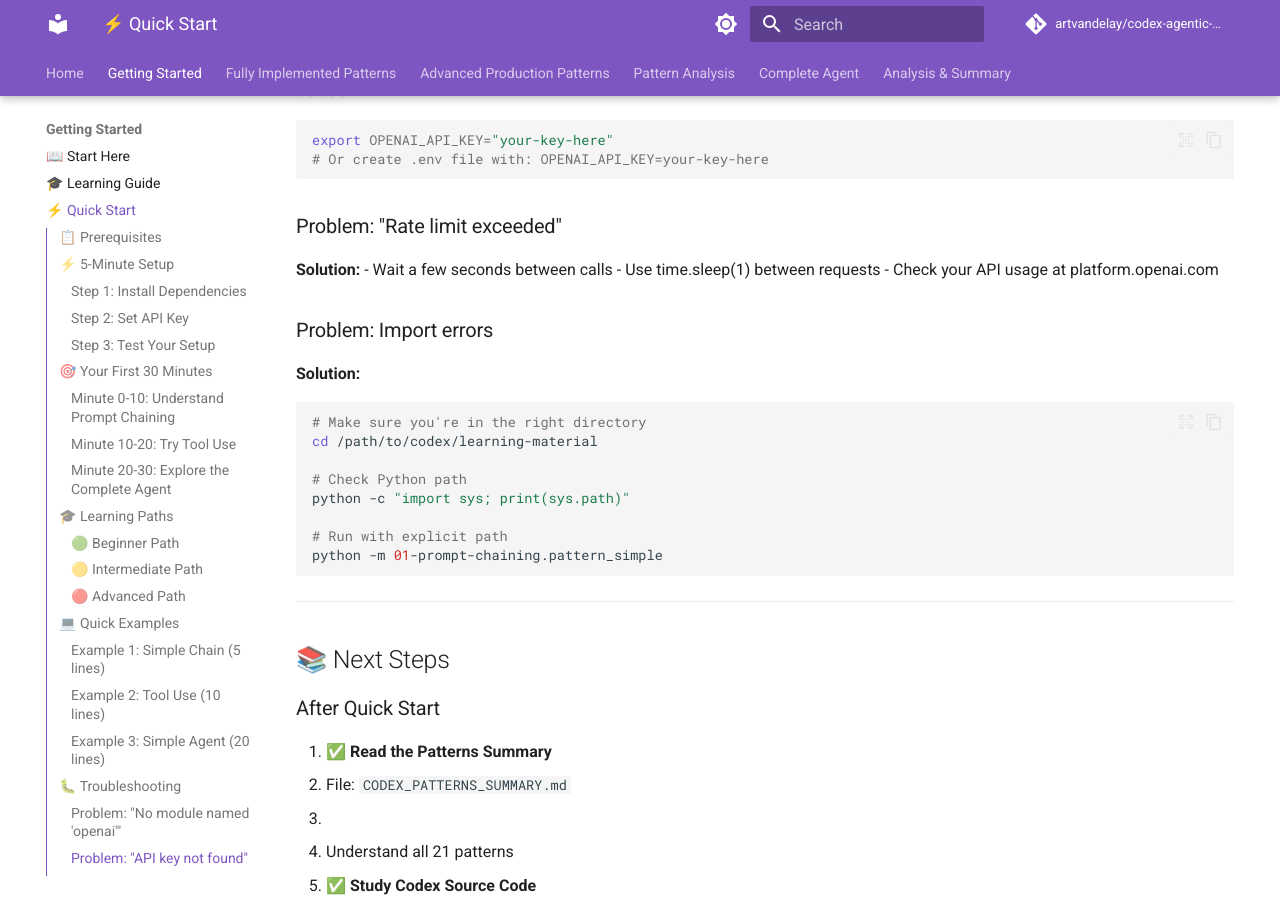
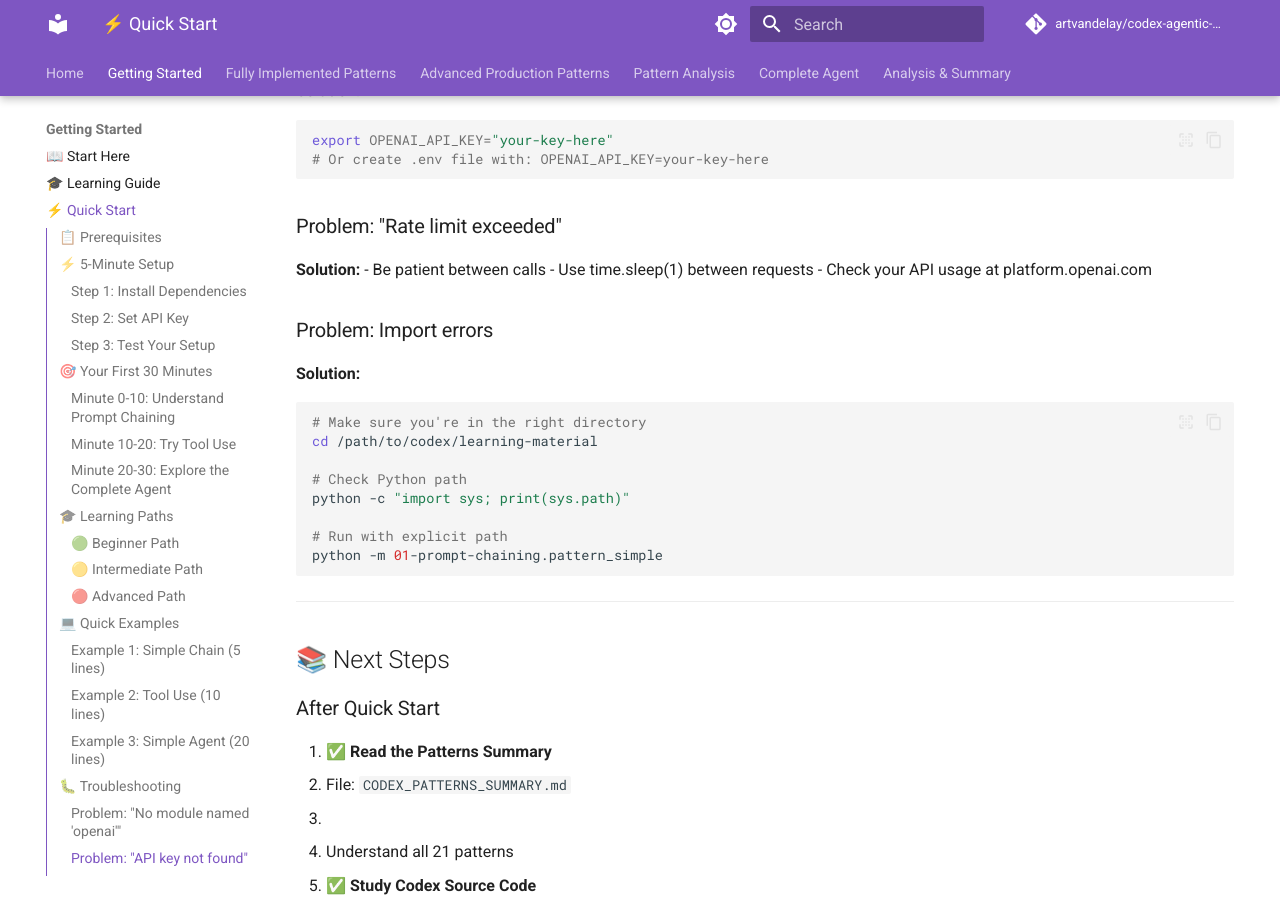
Before and after one commit to artvandelay/codex-agentic-patterns, an MkDocs documentation site: the page built from docs/learning-material/QUICKSTART.md, in a window 1280 px wide and 900 px high, scrolled down 4733 px. Built offline with MkDocs 1.6.1 and Material for MkDocs 9.7.7, drawn with Linux system fonts in a browser that asks for light colours; comment, search, counter and statistics services are not loaded; some of the changed text lies outside the part shown.

Commit message:
Clean QUICKSTART.md: Remove all 8 time references
Removed:
- 'in 10 minutes' → 'quickly' from header
- 'Wait a few seconds' → 'Be patient' in troubleshooting
- Entire learning timeline section (1 week to 2-3 months)
- Keep motivational quote but remove time pressure

File 8/16 complete - halfway there!

```diff
--- a/docs/learning-material/QUICKSTART.md
+++ b/docs/learning-material/QUICKSTART.md
@@ -244,7 +244,7 @@
 ### Problem: "Rate limit exceeded"
 
 **Solution:**
-- Wait a few seconds between calls
+- Be patient between calls
 - Use time.sleep(1) between requests
 - Check your API usage at platform.openai.com
 
```
Also changed, not shown: other parts of docs/learning-material/QUICKSTART.md (+1 -7 lines).
